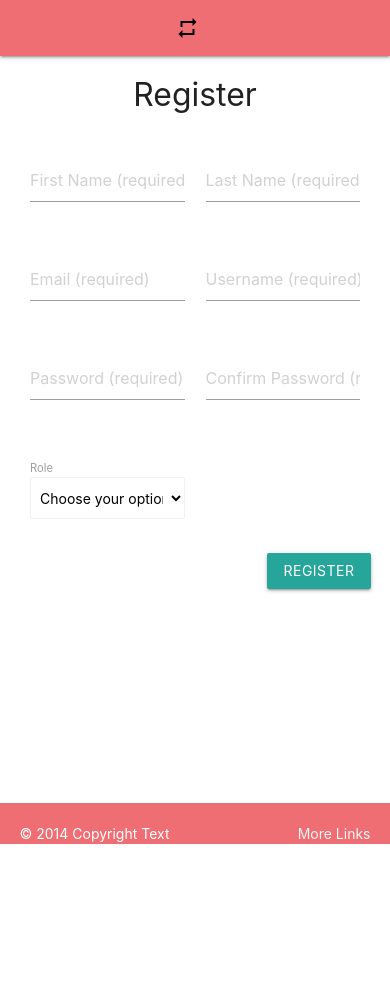
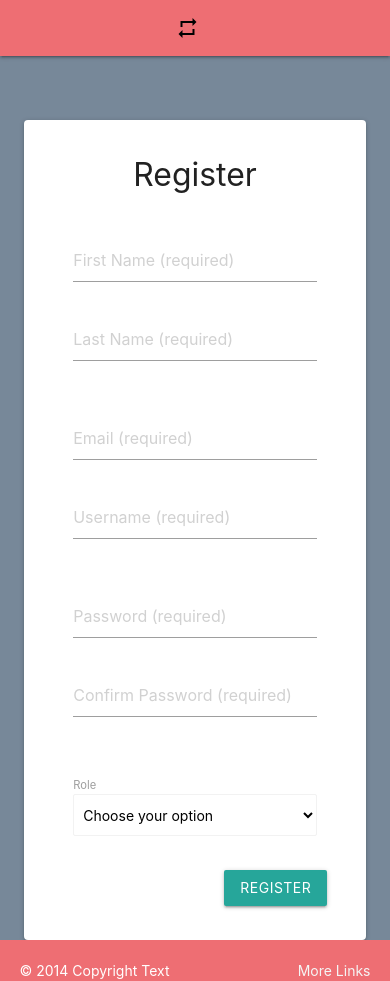
Before and after one commit to tbizz22/project_3, a React (Create React App) app in the folder client/: page /register in a window 390 px wide. Before the commit the page ends 844 px from the top, so only its background shows below. Built offline with nearby package versions, Linux system fonts and the light colour scheme.

Commit message:
page styling

```diff
--- /dev/null
+++ b/client/src/components/Register/Register.js
@@ -0,0 +1,146 @@
+import React, { Component } from 'react';
+import { Input, FormBtn, Select } from '../../components/Form';
+import { Redirect } from 'react-router-dom'
+import API from "../../utils/API";
+
+
+class Register extends Component {
+    state = {
+        userName: null,
+        password: null,
+        firstName: null,
+        lastName: null,
+        email: null,
+        role: null,
+        redirectTo: null
+    };
+
+
+    componentDidMount() {
+        console.log('mounted');
+    };
+
+
+    handleInputChange = event => {
+        console.log(event)
+        const { name, value } = event.target;
+        this.setState({
+            [name]: value
+        });
+    }
+
+    handleFormSubmit = event => {
+        event.preventDefault();
+
+        API.createUser({
+            userName: this.state.userName,
+            password: this.state.password,
+            firstName: this.state.firstName,
+            lastName: this.state.lastName,
+            email: this.state.email,
+            role: this.state.role
+        })
+            .then(res => this.setState({
+                redirectTo: '/login'
+            }))
+
+    }
+
+    render() {
+        if (this.state.redirectTo) {
+            return <Redirect to={{ pathname: this.state.redirectTo }} />
+        } else {
+             return (
+                <div>
+                    <div className='row'>
+                        <h4 className='center-align'>Register</h4>
+                    </div>
+
+                    <div className='container'>
+                        <form>
+                            <div className='row'>
+                                <div className='input-field col s12'>
+                                    <Input
+                                        value={this.state.title}
+                                        onChange={this.handleInputChange}
+                                        name="firstName"
+                                        placeholder="First Name (required)"
+                                    />
+                                </div>
+                                <div className='input-field col s12'>
+                                    <Input
+                                        value={this.state.title}
+                                        onChange={this.handleInputChange}
+                                        name="lastName"
+                                        placeholder="Last Name (required)"
+                                    />
+                                </div>
+                            </div>
+                            <div className='row'>
+                                <div className='input-field col s12'>
+                                    <Input
+                                        value={this.state.title}
+                                        onChange={this.handleInputChange}
+                                        name="email"
+                                        placeholder="Email (required)"
+                                        type="email"
+                                    />
+                                </div>
+                                <div className='input-field col s12'>
+                                    <Input
+                                        value={this.state.title}
+                                        onChange={this.handleInputChange}
+                                        name="userName"
+                                        placeholder="Username (required)"
+                                    />
+                                </div>
+
+
+                            </div>
+                            <div className='row'>
+                                <div className='input-field col s12'>
+                                    <Input
+                                        value={this.state.title}
+                                        onChange={this.handleInputChange}
+                                        name="password"
+                                        placeholder="Password (required)"
+                                        type="password"
+                                    />
+                                </div>
+                                <div className='input-field col s12'>
+                                    <Input
+                                        value={this.state.title}
+                                        onChange={this.handleInputChange}
+                                        name="confirmPassword"
+                                        placeholder="Confirm Password (required)"
+                                        type="password"
+                                    />
+                                </div>
+                            </div>
+                            <div className='row'>
+                                <div className='input-field col s12'>
+                                    <Select
+                                        value={this.state.value}
+                                        onChange={this.handleInputChange}
+                                        name="role"
+                                        placeholder="role (required)"
+                                    />
+                                </div>
+                            </div>
+
+                            <FormBtn
+                                // disabled={!(this.state.author && this.state.title)}
+                                onClick={this.handleFormSubmit}
+                            >
+                                Register
+              </FormBtn>
+                        </form>
+                    </div>
+                </div>
+            )
+        }
+    }
+
+}
+
+export default Register;
--- /dev/null
+++ b/client/src/components/Register/index.js
@@ -0,0 +1 @@
+export { default } from "./Register";
--- a/client/src/pages/login/login.js
+++ b/client/src/pages/login/login.js
@@ -13,6 +13,7 @@ import Paper from '@material-ui/core/Paper';
 import Typography from '@material-ui/core/Typography';
 import withStyles from '@material-ui/core/styles/withStyles';
 import Login from '../../components/Login';
+import { Helmet } from 'react-helmet';
 
 const styles = theme => ({
     layout: {
@@ -50,6 +51,10 @@ function SignIn(props) {
     const { classes } = props;
 
     return (
+        <div>
+            <Helmet>
+                <style>{'body { background-color: #778899 ; }'}</style>
+            </Helmet>
             <React.Fragment>
                 <CssBaseline />
                 <main className={classes.layout}>
@@ -60,6 +65,7 @@ function SignIn(props) {
                     </Paper>
                 </main>
             </React.Fragment>
+        </div>
     );
 }
 
--- a/client/src/pages/register/register.js
+++ b/client/src/pages/register/register.js
@@ -1,146 +1,75 @@
-import React, { Component } from 'react';
-import { Input, FormBtn, Select } from '../../components/Form';
-import { Redirect } from 'react-router-dom'
-import API from "../../utils/API";
+import React from 'react';
+import PropTypes from 'prop-types';
+import Avatar from '@material-ui/core/Avatar';
+import Button from '@material-ui/core/Button';
+import CssBaseline from '@material-ui/core/CssBaseline';
+import FormControl from '@material-ui/core/FormControl';
+import FormControlLabel from '@material-ui/core/FormControlLabel';
+import Checkbox from '@material-ui/core/Checkbox';
+import Input from '@material-ui/core/Input';
+import InputLabel from '@material-ui/core/InputLabel';
+// import LockIcon from '@material-ui/icons/LockOutlined';
+import Paper from '@material-ui/core/Paper';
+import Typography from '@material-ui/core/Typography';
+import withStyles from '@material-ui/core/styles/withStyles';
+import Register from '../../components/Register';
+import { Helmet } from 'react-helmet';
 
+const styles = theme => ({
+    layout: {
+        width: 'auto',
+        display: 'block', // Fix IE11 issue.
+        marginLeft: theme.spacing.unit * 3,
+        marginRight: theme.spacing.unit * 3,
+        [theme.breakpoints.up(400 + theme.spacing.unit * 3 * 2)]: {
+            width: 400,
+            marginLeft: 'auto',
+            marginRight: 'auto',
+        },
+    },
+    paper: {
+        marginTop: theme.spacing.unit * 8,
+        display: 'flex',
+        flexDirection: 'column',
+        alignItems: 'center',
+        padding: `${theme.spacing.unit * 2}px ${theme.spacing.unit * 3}px ${theme.spacing.unit * 3}px`,
+    },
+    avatar: {
+        margin: theme.spacing.unit,
+        backgroundColor: theme.palette.secondary.main,
+    },
+    form: {
+        width: '100%', // Fix IE11 issue.
+        marginTop: theme.spacing.unit,
+    },
+    submit: {
+        marginTop: theme.spacing.unit * 3,
+    },
+});
 
-class register extends Component {
-    state = {
-        userName: null,
-        password: null,
-        firstName: null,
-        lastName: null,
-        email: null,
-        role: null,
-        redirectTo: null
-    };
+function register(props) {
+    const { classes } = props;
 
+    return (
+        <div>
+            <Helmet>
+                <style>{'body { background-color: #778899 ; }'}</style>
+            </Helmet>
+            <React.Fragment>
+                <CssBaseline />
+                <main className={classes.layout}>
+                    <Paper className={classes.paper}>
+                        <Register />
 
-    componentDidMount() {
-        console.log('mounted');
-    };
-
-
-    handleInputChange = event => {
-        console.log(event)
-        const { name, value } = event.target;
-        this.setState({
-            [name]: value
-        });
-    }
-
-    handleFormSubmit = event => {
-        event.preventDefault();
-
-        API.createUser({
-            userName: this.state.userName,
-            password: this.state.password,
-            firstName: this.state.firstName,
-            lastName: this.state.lastName,
-            email: this.state.email,
-            role: this.state.role
-        })
-            .then(res => this.setState({
-                redirectTo: '/login'
-            }))
-
-    }
-
-    render() {
-        if (this.state.redirectTo) {
-            return <Redirect to={{ pathname: this.state.redirectTo }} />
-        } else {
-             return (
-                <div>
-                    <div className='row'>
-                        <h4 className='center-align'>Register</h4>
-                    </div>
-
-                    <div className='container'>
-                        <form>
-                            <div className='row'>
-                                <div className='input-field col s6'>
-                                    <Input
-                                        value={this.state.title}
-                                        onChange={this.handleInputChange}
-                                        name="firstName"
-                                        placeholder="First Name (required)"
-                                    />
-                                </div>
-                                <div className='input-field col s6'>
-                                    <Input
-                                        value={this.state.title}
-                                        onChange={this.handleInputChange}
-                                        name="lastName"
-                                        placeholder="Last Name (required)"
-                                    />
-                                </div>
-                            </div>
-                            <div className='row'>
-                                <div className='input-field col s6'>
-                                    <Input
-                                        value={this.state.title}
-                                        onChange={this.handleInputChange}
-                                        name="email"
-                                        placeholder="Email (required)"
-                                        type="email"
-                                    />
-                                </div>
-                                <div className='input-field col s6'>
-                                    <Input
-                                        value={this.state.title}
-                                        onChange={this.handleInputChange}
-                                        name="userName"
-                                        placeholder="Username (required)"
-                                    />
-                                </div>
-
-
-                            </div>
-                            <div className='row'>
-                                <div className='input-field col s6'>
-                                    <Input
-                                        value={this.state.title}
-                                        onChange={this.handleInputChange}
-                                        name="password"
-                                        placeholder="Password (required)"
-                                        type="password"
-                                    />
-                                </div>
-                                <div className='input-field col s6'>
-                                    <Input
-                                        value={this.state.title}
-                                        onChange={this.handleInputChange}
-                                        name="confirmPassword"
-                                        placeholder="Confirm Password (required)"
-                                        type="password"
-                                    />
-                                </div>
-                            </div>
-                            <div className='row'>
-                                <div className='input-field col s6'>
-                                    <Select
-                                        value={this.state.value}
-                                        onChange={this.handleInputChange}
-                                        name="role"
-                                        placeholder="role (required)"
-                                    />
-                                </div>
-                            </div>
-
-                            <FormBtn
-                                // disabled={!(this.state.author && this.state.title)}
-                                onClick={this.handleFormSubmit}
-                            >
-                                Register
-              </FormBtn>
-                        </form>
-                    </div>
-                </div>
-            )
-        }
-    }
-
+                    </Paper>
+                </main>
+            </React.Fragment>
+        </div>
+    );
 }
 
-export default register;
+register.propTypes = {
+    classes: PropTypes.object.isRequired,
+};
+
+export default withStyles(styles)(register);
```
Also changed, not shown: 1 other file (tests, documents, lock files or other folders). Lines whose indentation alone changed are shown as unchanged.
